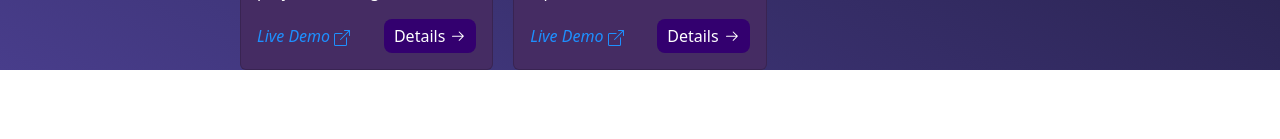
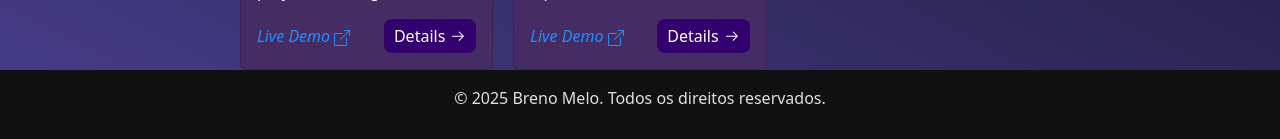
Before and after one commit to Breno2k/Portifolio, a React (Vite) app: page / in a window 1280 px wide. Shown: the part 2721-2860 px from the top of the page. Before the commit the page ends 2791 px from the top, so only its background shows below. Built offline with nearby package versions, Linux system fonts and the light colour scheme.

Commit message:
feat: footer adicionado

```diff
--- a/src/App.css
+++ b/src/App.css
@@ -0,0 +1,8 @@
+footer {
+  left: 0;
+  width: 100%;
+  padding: 1rem;
+  background-color: #111111;
+  text-align: center;
+  bottom: 0;
+}
--- a/src/App.jsx
+++ b/src/App.jsx
@@ -34,6 +34,9 @@ function App() {
           </section>
         </div>
       </div>
+      <footer>
+        <p>© 2025 Breno Melo. Todos os direitos reservados.</p>
+      </footer>
     </>
   )
 }
```
